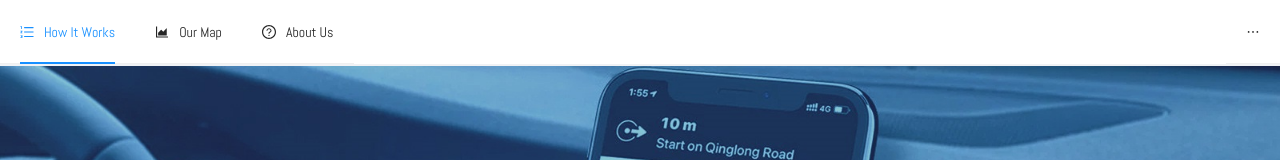
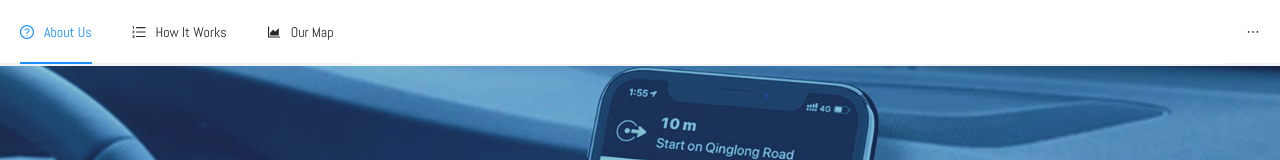
Before and after one commit to saclave/MinuteManParking_FEV2, a React (Create React App) app: page / in a window 1280 px wide. Shown: the top 160 px of the page. Built offline with nearby package versions, Linux system fonts and the light colour scheme.

Commit message:
[FrontEnd][John-Vea] feature : Move about us page at the top

```diff
--- a/src/components/HomePage.js
+++ b/src/components/HomePage.js
@@ -28,13 +28,13 @@ class HomePage extends Component {
                             <HomePageServices />
                         </Col>
                         <Col xs={24}>
+                            <HomePageAboutUs />
+                        </Col>
+                        <Col xs={24}>
                             <HomePageSteps />
                         </Col>
                         <Col xs={24}>
                             <HomePageMap />
-                        </Col>
-                        <Col xs={24}>
-                            <HomePageAboutUs />
                         </Col>
                     </Row>
                 </Content>
--- a/src/components/MPHeader.js
+++ b/src/components/MPHeader.js
@@ -22,14 +22,14 @@ class MPHeader extends Component {
                             mode="horizontal"
                             className="header-menu"
                         >
-                            <Menu.Item key="1" icon={<OrderedListOutlined />}>
+                            <Menu.Item key="1" icon={<QuestionCircleOutlined />}>
+                                <HashLink smooth to={{ pathname: '/', hash: '#about_us' }}>About Us</HashLink>
+                            </Menu.Item>
+                            <Menu.Item key="2" icon={<OrderedListOutlined />}>
                                 <HashLink smooth to={{ pathname: '/', hash: '#how_it_works' }}>How It Works</HashLink>
                             </Menu.Item>
-                            <Menu.Item key="2" icon={<AreaChartOutlined />}>
+                            <Menu.Item key="3" icon={<AreaChartOutlined />}>
                                 <HashLink smooth to={{ pathname: '/', hash: '#our_map' }}>Our Map</HashLink>
-                            </Menu.Item>
-                            <Menu.Item key="3" icon={<QuestionCircleOutlined />}>
-                                <HashLink smooth to={{ pathname: '/', hash: '#about_us' }}>About Us</HashLink>
                             </Menu.Item>
                         </Menu>
                     </Col>
```
